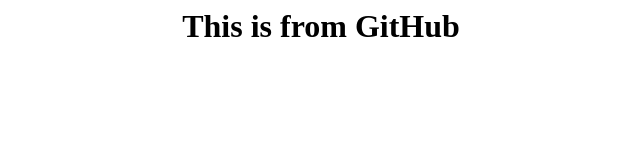
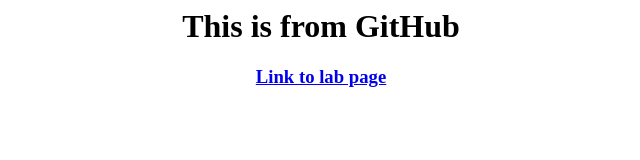
Before and after one commit to sveridevops/labb3, a plain HTML site: page index.html in a window 1280 px wide. Shown: the whole page, without its empty margins (319-959 px from the left). Drawn offline with Linux system fonts and the light colour scheme.

Commit message:
2nd commit

```diff
--- a/index.html
+++ b/index.html
@@ -1 +1,4 @@
-<center><h1>This is from GitHub</h1></center>
+<center><h1>This is from GitHub</h1>
+<h3><a href=lab.html>Link to lab page</a></h3>
+
+</center>
```
Also changed, not shown: lab.html (added, +3 -0 lines).
